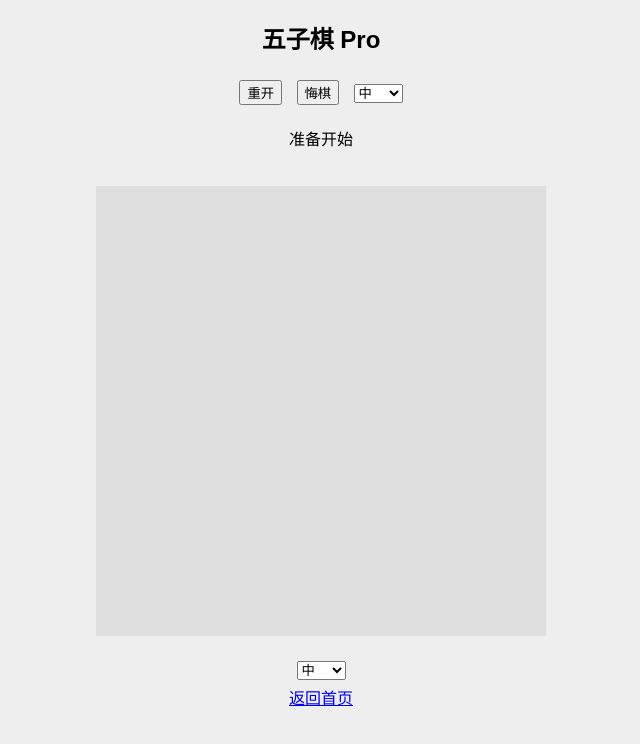
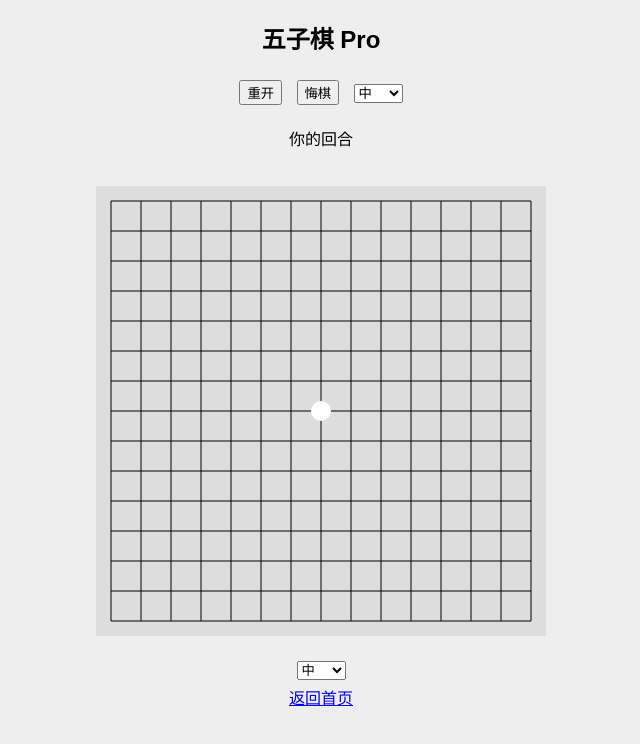
Before and after one commit to wangnapaoa-promax/my-games-site, a plain HTML site: page games/gomoku/index.html in a window 1280 px wide. Shown: the whole page, without its empty margins (319-959 px from the left). Drawn offline with Linux system fonts and the light colour scheme.

Commit message:
Update index.html

```diff
--- a/games/gomoku/index.html
+++ b/games/gomoku/index.html
@@ -43,7 +43,7 @@ button, select {
 <br>
 <a href="../../">返回首页</a>
 
-<script src="game.js"></script>
+<script src="gomoku.js"></script>
 
 </body>
 </html>
```
